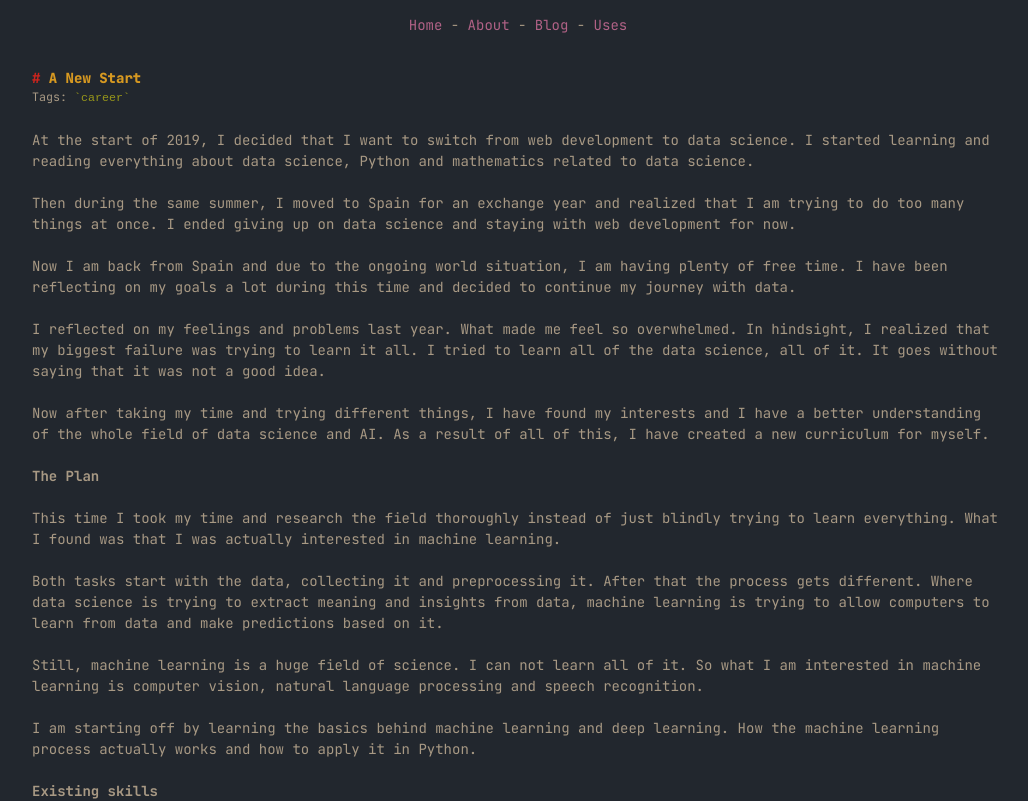
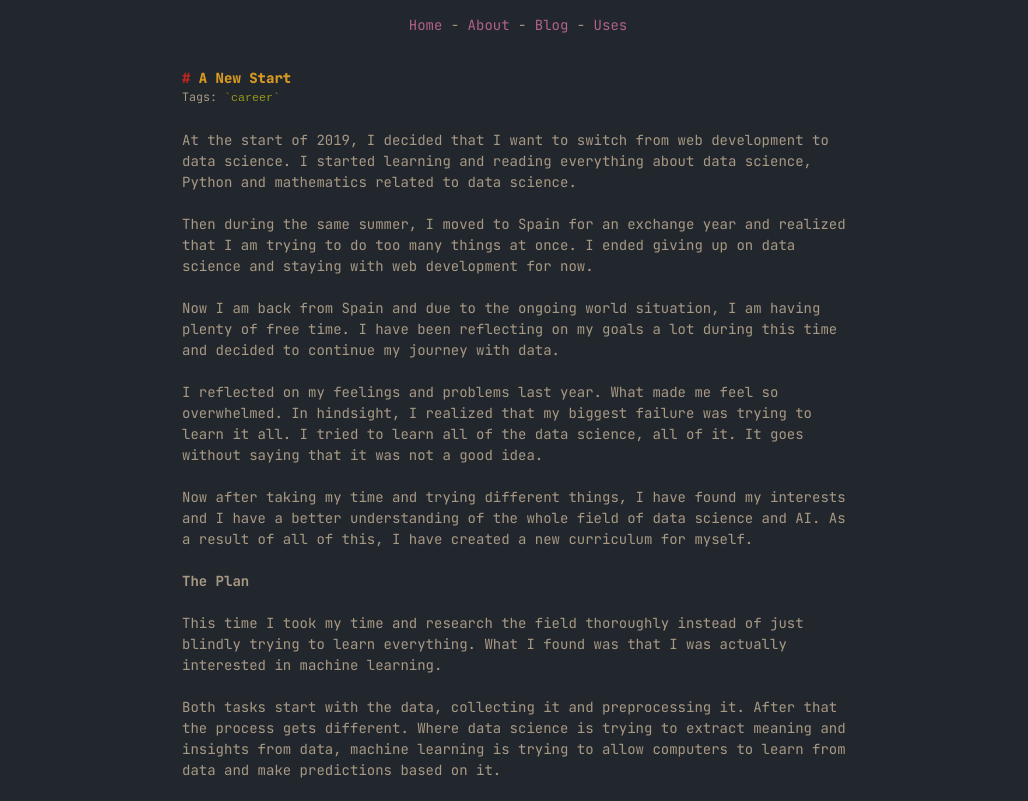
Before and after one commit to emilrwx/emilrwx_website, a Next.js app: page /posts/a-new-start in a window 1280 px wide. Shown: the top 801 px of the page, without its empty margins (122-1150 px from the left). Built offline with nearby package versions, Linux system fonts and the light colour scheme.

Commit message:
Make content area narrower

```diff
--- a/styles/Layout.module.css
+++ b/styles/Layout.module.css
@@ -30,7 +30,7 @@
 .content {
   margin-left: auto;
   margin-right: auto;
-  max-width: 1000px;
+  max-width: 700px;
   padding: 0 1rem;
   min-height: calc(100vh - 50px - 2rem);
   box-sizing: border-box;
```
